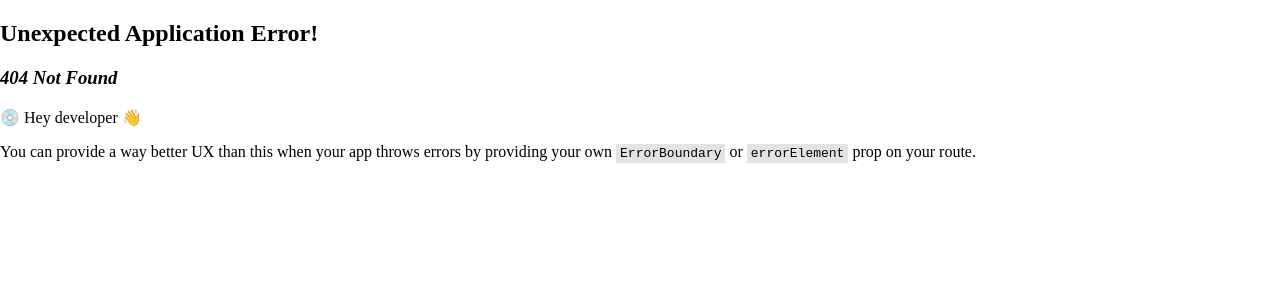
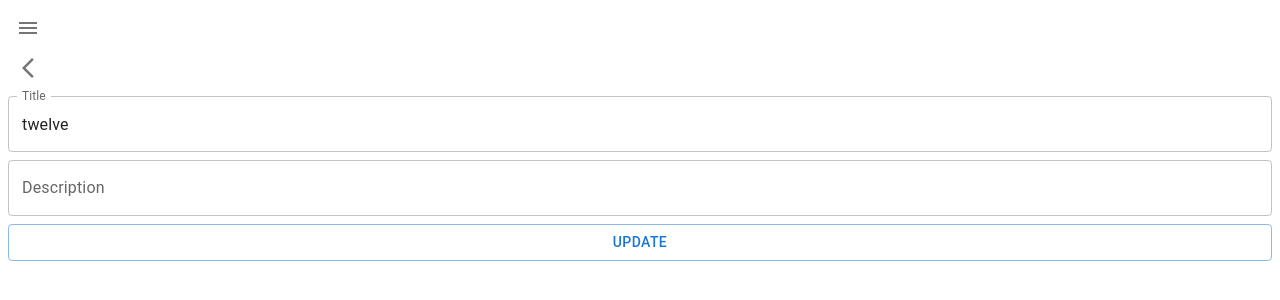
Before and after one commit to MikkyMeow/mikitask, a React (Create React App) app: page /todo/1 in a window 1280 px wide. Before the commit this address had no page. Shown: the top 300 px of the page. Built offline with nearby package versions, Linux system fonts and the light colour scheme.

Commit message:
Todo page

```diff
--- a/src/App.tsx
+++ b/src/App.tsx
@@ -2,6 +2,7 @@ import i18n from "i18next";
 import { initReactI18next } from "react-i18next";
 import { RouterProvider } from "react-router-dom";
 import { router } from "router";
+import { StyledEngineProvider } from "@mui/material";
 import "./styles/index.css";
 
 i18n.use(initReactI18next).init({
@@ -35,5 +36,9 @@ i18n.use(initReactI18next).init({
 });
 
 export const App = () => {
-  return <RouterProvider router={router} />;
+  return (
+    <StyledEngineProvider injectFirst>
+      <RouterProvider router={router} />
+    </StyledEngineProvider>
+  );
 };
--- a/src/components/pages/Todo/ui/components/List/ui/List.tsx
+++ b/src/components/pages/Todo/ui/components/List/ui/List.tsx
@@ -2,18 +2,23 @@ import {
   Checkbox,
   IconButton,
   List as MuiList,
-  ListItem,
+  ListItemButton,
   ListItemText,
 } from "@mui/material";
 import { todoStore } from "../../../../store/todo.store";
 import { DeleteOutlined } from "@mui/icons-material";
+import { useNavigate } from "react-router-dom";
 
 export const List = () => {
+  const navigate = useNavigate();
   const { todos, removeTodo, toggleTodo } = todoStore();
   return (
     <MuiList>
       {todos.map((todo) => (
-        <ListItem key={todo.id} disablePadding>
+        <ListItemButton
+          key={todo.id}
+          onClick={() => navigate(`/todo/${todo.id}`)}
+        >
           <Checkbox
             value={todo.completed}
             onChange={() => toggleTodo(todo.id)}
@@ -22,7 +27,7 @@ export const List = () => {
           <IconButton onClick={() => removeTodo(todo.id)}>
             <DeleteOutlined />
           </IconButton>
-        </ListItem>
+        </ListItemButton>
       ))}
     </MuiList>
   );
--- /dev/null
+++ b/src/components/pages/TodoItem/index.ts
@@ -0,0 +1 @@
+export { TodoItem } from "./ui/TodoItem";
--- /dev/null
+++ b/src/components/pages/TodoItem/ui/TodoItem.module.css
@@ -0,0 +1,9 @@
+.root {
+  display: flex;
+  flex-direction: column;
+  gap: 8px;
+}
+
+.backButton {
+  margin-right: auto;
+}
--- /dev/null
+++ b/src/components/pages/TodoItem/ui/TodoItem.tsx
@@ -0,0 +1,43 @@
+import { ArrowBackIosNewOutlined } from "@mui/icons-material";
+import { Button, IconButton, TextField } from "@mui/material";
+import { todoStore } from "components/pages/Todo/store/todo.store";
+import { useState } from "react";
+import { useParams, useNavigate } from "react-router-dom";
+import styles from "./TodoItem.module.css";
+
+export const TodoItem = () => {
+  const { id } = useParams();
+  const navigate = useNavigate();
+  const { todos, updateTodo } = todoStore();
+  const [todo, setTodo] = useState(todos.find((t) => t.id === +id!)!);
+
+  return (
+    <div className={styles.root}>
+      <IconButton
+        onClick={() => navigate("/todo")}
+        className={styles.backButton}
+      >
+        <ArrowBackIosNewOutlined />
+      </IconButton>
+      <TextField
+        label="Title"
+        value={todo.title}
+        onChange={(e) => setTodo({ ...todo, title: e.target.value })}
+      />
+      <TextField
+        label="Description"
+        value={todo.description}
+        onChange={(e) => setTodo({ ...todo, description: e.target.value })}
+      />
+      <Button
+        variant="outlined"
+        onClick={() => {
+          updateTodo(todo.id, todo);
+          navigate("/todo");
+        }}
+      >
+        Update
+      </Button>
+    </div>
+  );
+};
--- /dev/null
+++ b/src/components/widgets/Main/ui/Main.module.css
@@ -0,0 +1,6 @@
+.root {
+  padding: 8px;
+  width: 100vw;
+  height: 100vh;
+  box-sizing: border-box;
+}
--- a/src/components/widgets/Main/ui/Main.tsx
+++ b/src/components/widgets/Main/ui/Main.tsx
@@ -3,12 +3,13 @@ import { IconButton } from "@mui/material";
 import { Nav } from "components/widgets/Nav";
 import { Outlet } from "react-router-dom";
 import { appStore } from "store/app.store";
+import styles from "./Main.module.css";
 
 export const Main = () => {
   const { setShowMenu } = appStore();
 
   return (
-    <div>
+    <div className={styles.root}>
       <IconButton onClick={() => setShowMenu(true)}>
         <MenuOutlined />
       </IconButton>
--- a/src/router/index.tsx
+++ b/src/router/index.tsx
@@ -1,4 +1,5 @@
 import { Todo } from "components/pages/Todo";
+import { TodoItem } from "components/pages/TodoItem";
 import { Main } from "components/widgets/Main";
 import { createBrowserRouter } from "react-router-dom";
 
@@ -10,6 +11,7 @@ export const router = createBrowserRouter([
       { path: "/", element: <h1>Today home</h1> },
       { path: "/notes", element: <h1>Notes</h1> },
       { path: "/todo", element: <Todo /> },
+      { path: "/todo/:id", element: <TodoItem /> },
       { path: "/projects", element: <h1>Projects</h1> },
       { path: "/habits", element: <h1>Habits</h1> },
       { path: "/finance", element: <h1>Financial manager</h1> },
```
